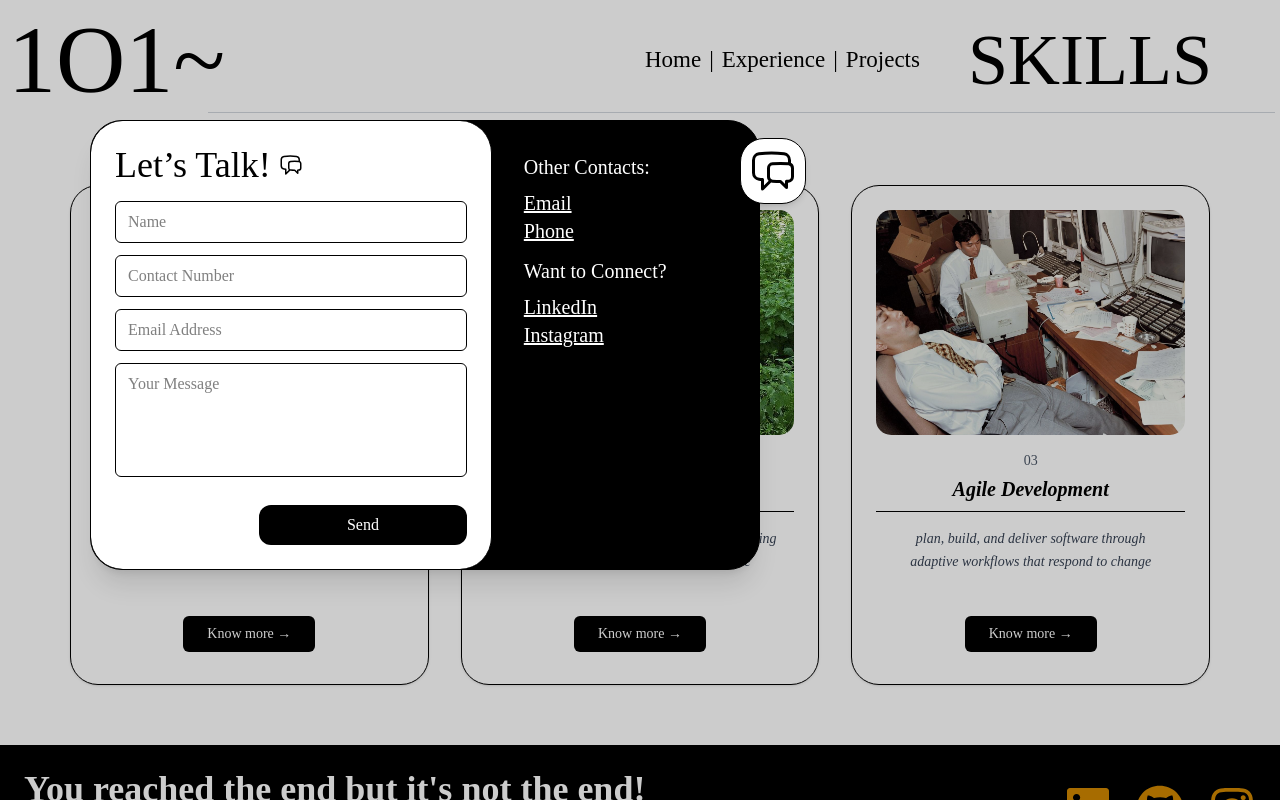
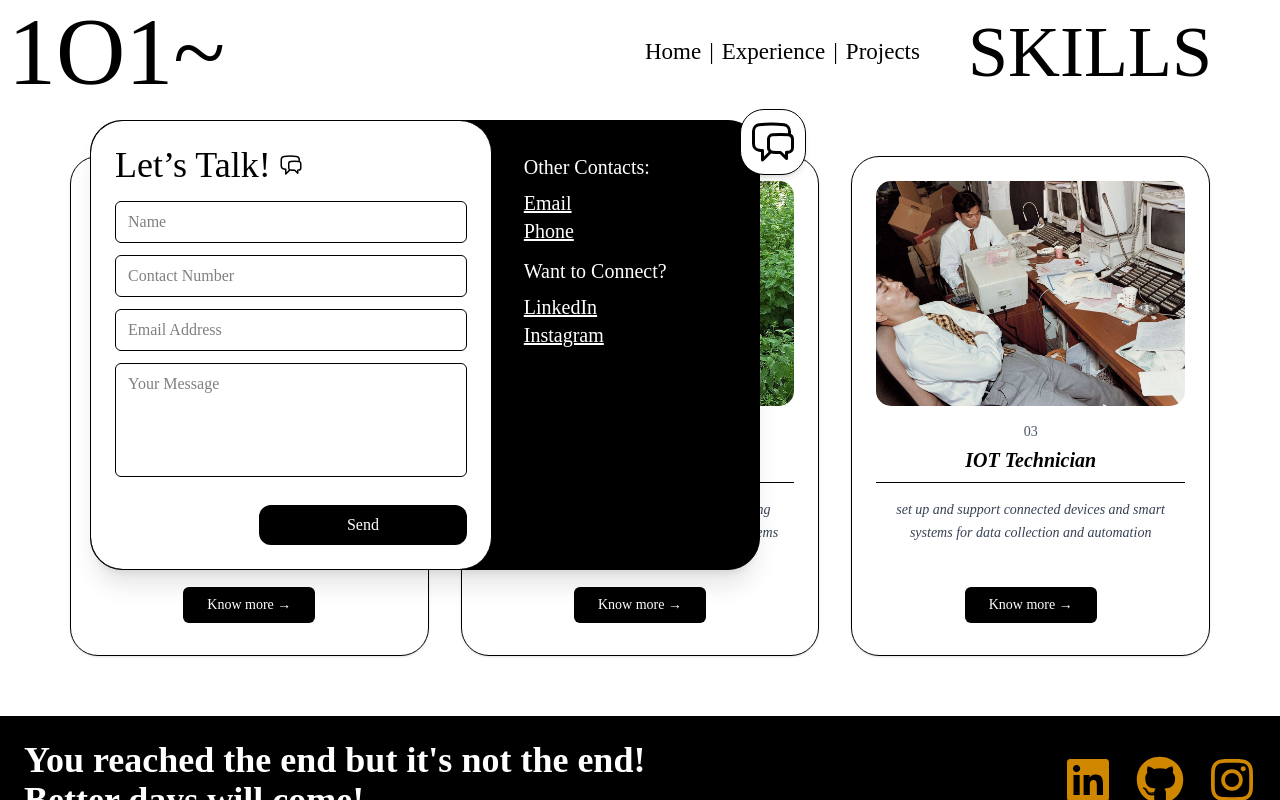
Before and after one commit to Steven101projects/NEXT.JS-101ProjectsPORT2025, a Next.js app: page /skills in a window 1280 px wide. Both pictures are taken after a click on the button 53 px from the left and 163 px from the top of the page. Shown: the top 800 px of the page. Built offline with nearby package versions, Linux system fonts and the light colour scheme.

Commit message:
Updated Service and Projects Page

```diff
--- /dev/null
+++ b/app/api/contact/route.js
@@ -0,0 +1,44 @@
+import nodemailer from "nodemailer";
+
+
+
+
+export async function POST(request) {
+  try {
+    const { name, email, phone, message } = await request.json();
+
+    const transporter = nodemailer.createTransport({
+      service: "gmail",
+      auth: {
+        user: process.env.EMAIL_USER,
+        pass: process.env.EMAIL_PASS,
+      },
+    });
+
+    await transporter.sendMail({
+      from: `"Portfolio Contact" <${process.env.EMAIL_USER}>`,
+      to: process.env.EMAIL_USER,
+      subject: "New Portfolio Message",
+      text: `
+Name: ${name}
+Email: ${email}
+Phone: ${phone}
+
+Message:
+${message}
+      `,
+    });
+
+    return new Response(
+      JSON.stringify({ success: true }),
+      { status: 200 }
+    );
+  } catch (error) {
+    console.error(error);
+
+    return new Response(
+      JSON.stringify({ success: false }),
+      { status: 500 }
+    );
+  }
+}
--- a/app/data/services.js
+++ b/app/data/services.js
@@ -1,30 +1,30 @@
 const services = [
   {
     id: 1,
-    title: "Full-Stack Development",
+    title: "Multimedia Design",
     description:
-      "specialize in building robust, scalable, and user-friendly web applications from the ground up",
+      "design and create visual, interactive, and digital media experiences that communicate ideas clearly and effectively",
     image: "/services-img/fullstack.jpg",
     details:
-      "Our full-stack service covers both frontend and backend development using modern frameworks like React, Node.js, and Express. We ensure smooth integration between the user interface and server logic, delivering applications that are fast, responsive, and secure.",
+      "This service focuses on creating engaging visual content across digital platforms. It includes graphic design, motion visuals, layout design, and interactive media. The goal is to communicate ideas clearly through strong visuals while maintaining consistency with branding and audience expectations.",
   },
   {
     id: 2,
-    title: "UI/UX Design",
+    title: "Full Stack Development",
     description:
-      "focus on creating intuitive and visually engaging interfaces that improve user experience",
+      "build complete web applications by combining frontend interfaces with reliable backend systems",
     image: "/services-img/instructor.jpg",
     details:
-      "Our UI/UX design process focuses on usability, accessibility, and aesthetics. We craft modern interfaces through wireframes and prototypes that align with your brand and enhance user satisfaction across all devices.",
+      "This service covers both client side and server side development using modern web technologies. It includes building responsive user interfaces, developing secure backend logic, managing databases, and connecting everything into a reliable and scalable application.",
   },
   {
     id: 3,
-  title: "Agile Development",
+    title: "IOT Technician",
     description:
-    "plan, build, and deliver software through adaptive workflows that respond to change",
+      "set up and support connected devices and smart systems for data collection and automation",
     image: "/services-img/agility.jpg",
     details:
-    "We apply Agile practices to create software in steady and manageable steps. This includes clear sprint planning, user story creation, continuous feedback, and frequent releases. Our focus is on collaboration, transparency, and steady improvement so each product grows in a clear and predictable way.",
+      "This service focuses on configuring and supporting Internet of Things systems. It includes device setup, sensor integration, basic networking, data collection, and troubleshooting connected hardware to ensure systems operate reliably and efficiently.",
   },
 ];
 
--- a/app/skills/page.tsx
+++ b/app/skills/page.tsx
@@ -8,9 +8,8 @@ import Footer from "@/components/footers"
 export default function Skills(){
     return (
         <>
-        <div>
         <Header page="skills" />
-        </div>
+        <div className="mt-[12vh]"></div>
         <MessageBox />
         <SkillsGrid />
         <Footer />
--- a/components/headers.tsx
+++ b/components/headers.tsx
@@ -48,7 +48,7 @@ function HomeHeader(){
 function SkillsHeader(){
  return (
     <>
-    <header className="flex justify-between items-center mt-[8px] pr-[60px]">
+    <header className="bg-white w-full fixed top-0 z-50 flex justify-between items-center pr-[60px]">
       {/* Left side title */}
       <Link href="/" className="px-2 py-1 text-8xl">
         1O1~
@@ -82,7 +82,6 @@ function SkillsHeader(){
         <p className="px-2 py-1 text-7xl">SKILLS</p>
       </div>
     </header>
-  <hr className="border-gray-300 mb-3 w-10/12 ml-52" />
     </>
  )
 }
--- a/components/projects-components/ViewProjects.tsx
+++ b/components/projects-components/ViewProjects.tsx
@@ -22,7 +22,7 @@ export function RecentProjects({ setShowAll }: ProjectProps) {
     <p className="text-[12vh] italic tracking-wide text-black mb-3">
       RECENT PROJECTS
     </p>
-    <Link href="/blogs" className="hover:text-blue-800 transition-colors underline italic">
+    <Link href="https://nicnotes.netlify.app/blog" className="hover:text-blue-800 transition-colors underline italic">
       Blogs
     </Link>
   </div>
--- a/components/skills-components/MessageBox.jsx
+++ b/components/skills-components/MessageBox.jsx
@@ -6,21 +6,53 @@ import { ChatBubbleLeftRightIcon } from "@heroicons/react/24/outline";
 
 export default function MessageBox() {
   const [open, setOpen] = useState(false);
+  const [loading, setLoading] = useState(false);
+
+  const [form, setForm] = useState({
+    name: "",
+    phone: "",
+    email: "",
+    message: "",
+  });
+
+  async function handleSend() {
+    if (!form.name || !form.email || !form.message) {
+      alert("Please fill in required fields");
+      return;
+    }
+
+    setLoading(true);
+
+    try {
+      const res = await fetch("/api/contact", {
+        method: "POST",
+        headers: { "Content-Type": "application/json" },
+        body: JSON.stringify(form),
+      });
+
+      if (!res.ok) throw new Error("Send failed");
+
+      setForm({ name: "", phone: "", email: "", message: "" });
+      setOpen(false);
+      alert("Message sent successfully");
+    } catch (err) {
+      alert("Failed to send message. Please try again.");
+    } finally {
+      setLoading(false);
+    }
+  }
 
   return (
     <div className="relative">
 
-      {/* Floating or Modal Icon */}
+      {/* Floating Icon */}
       <motion.button
         onClick={() => setOpen(!open)}
         whileHover={{ scale: 1.15 }}
         whileTap={{ scale: 0.95 }}
         className={`
           bg-white border border-black rounded-3xl p-2 shadow-md transition-all duration-300 z-50
-          ${open
-            ? "absolute top-[13px] left-[740px]"
-            : "fixed top-[130px] left-[20px]"
-          }
+          ${open ? "absolute top-[13px] left-[740px]" : "fixed top-[120px] left-[20px]"}
         `}
       >
         <ChatBubbleLeftRightIcon className="w-12 h-12 text-black" />
@@ -29,9 +61,9 @@ export default function MessageBox() {
       <AnimatePresence>
         {open && (
           <>
-            {/* Background Overlay without blur */}
+            {/* Overlay */}
             <motion.div
-              className="fixed inset-0 bg-black/20"
+              className="fixed inset-0"
               onClick={() => setOpen(false)}
               initial={{ opacity: 0 }}
               animate={{ opacity: 1 }}
@@ -44,17 +76,16 @@ export default function MessageBox() {
               initial={{ x: -100, opacity: 0 }}
               animate={{ x: 0, opacity: 1 }}
               exit={{ x: -100, opacity: 0 }}
-              transition={{ type: 'spring', stiffness: 180, damping: 20 }}
+              transition={{ type: "spring", stiffness: 180, damping: 20 }}
             >
-              <div className="flex flex-col md:flex-row h-full">
+              <div className="flex h-full">
 
-                {/* Left Side */}
+                {/* Left */}
                 <motion.div
-                  className="w-full md:w-[60%] p-6 border-r bg-white rounded-4xl border-black flex flex-col justify-between"
-                  initial={{ x: -100, opacity: 0 }}
+                  className="w-[60%] p-6 border-r bg-white rounded-4xl border-black flex flex-col justify-between"
+                  initial={{ x: -80, opacity: 0 }}
                   animate={{ x: 0, opacity: 1 }}
-                  exit={{ x: -100, opacity: 0 }}
-                  transition={{ type: 'spring', stiffness: 150, damping: 20 }}
+                  exit={{ x: -80, opacity: 0 }}
                 >
                   <div>
                     <h2 className="text-4xl mb-4 flex items-center">
@@ -62,63 +93,82 @@ export default function MessageBox() {
                       <ChatBubbleLeftRightIcon className="w-6 h-6 ml-2" />
                     </h2>
 
-                    <form className="flex flex-col gap-3">
+                    <div className="flex flex-col gap-3">
                       <input
                         type="text"
                         placeholder="Name"
+                        value={form.name}
+                        onChange={(e) => setForm({ ...form, name: e.target.value })}
                         className="border border-black rounded-md px-3 py-2"
                       />
+
                       <input
                         type="text"
                         placeholder="Contact Number"
+                        value={form.phone}
+                        onChange={(e) => setForm({ ...form, phone: e.target.value })}
                         className="border border-black rounded-md px-3 py-2"
                       />
+
                       <input
                         type="email"
                         placeholder="Email Address"
+                        value={form.email}
+                        onChange={(e) => setForm({ ...form, email: e.target.value })}
                         className="border border-black rounded-md px-3 py-2"
                       />
+
                       <textarea
+                        rows="4"
                         placeholder="Your Message"
+                        value={form.message}
+                        onChange={(e) => setForm({ ...form, message: e.target.value })}
                         className="border border-black rounded-md px-3 py-2 resize-none"
-                        rows="4"
                       />
-                    </form>
+                    </div>
                   </div>
 
                   <button
-                    type="submit"
-                    className="mt-4 ml-36 bg-black text-white py-2 rounded-xl hover:bg-gray-800 text-base transition-all duration-200"
+                    onClick={handleSend}
+                    disabled={loading}
+                    className="mt-4 ml-36 bg-black text-white py-2 rounded-xl hover:bg-gray-800 text-base disabled:opacity-60"
                   >
-                    Send
+                    {loading ? "Sending..." : "Send"}
                   </button>
                 </motion.div>
 
-                {/* Right Side */}
+                {/* Right */}
                 <motion.div
-                  className="w-full md:w-[40%] bg-black text-white p-8 flex flex-col text-[15px]"
-                  initial={{ x: 20, opacity: 1 }}
+                  className="w-[40%] bg-black text-white p-8 flex flex-col text-[15px]"
+                  initial={{ x: 40, opacity: 0 }}
                   animate={{ x: 0, opacity: 1 }}
-                  exit={{ x: 100, opacity: 0 }}
-                  transition={{ type: 'spring', stiffness: 150, damping: 20, delay: 0.2 }}
+                  exit={{ x: 40, opacity: 0 }}
                 >
-                  <div>
                   <p className="mb-2 text-xl">Other Contacts:</p>
-                    <a href="mailto:castroconi101@gmail.com" className="text-xl block underline hover:text-gray-300">
+
+                  <a href="mailto:castroconi101@gmail.com" className="underline text-xl">
                     Email
                   </a>
-                    <a href="tel:+14374451436" className="text-xl block underline mb-3 hover:text-gray-300">
+
+                  <a href="tel:+14374451436" className="underline text-xl mb-3">
                     Phone
                   </a>
 
                   <p className="text-xl mb-2">Want to Connect?</p>
-                    <a href="https://www.linkedin.com/in/nico-steven-castro-5a5285332/" className="text-xl block underline hover:text-gray-300">
+
+                  <a
+                    href="https://www.linkedin.com/in/nico-steven-castro-5a5285332/"
+                    className="underline text-xl"
+                  >
                     LinkedIn
                   </a>
-                    <a href="https://www.instagram.com/theultracheese_3/#" className="text-xl block underline hover:text-gray-300">
+
+                  <a
+                    href="https://www.instagram.com/theultracheese_3/#"
+                    className="underline text-xl"
+                  >
                     Instagram
                   </a>
-                  </div>
                 </motion.div>
 
               </div>
--- a/components/skills-components/SkillsGridClient.jsx
+++ b/components/skills-components/SkillsGridClient.jsx
@@ -3,15 +3,23 @@ import { useState } from "react";
 
 export default function ServicesGridClient({ services }) {
   const [selectedService, setSelectedService] = useState(null);
+  const [showHint, setShowHint] = useState(false);
 
   return (
     <>
+    {showHint && (
+  <div className="fixed top-6 right-6 z-50 bg-black text-white px-6 py-4 rounded-xl shadow-lg">
+    Press the Message Icon to send a message!
+  </div>
+)}
+
       {/* Service Grid */}
       <div className="grid grid-cols-1 sm:grid-cols-2 lg:grid-cols-3 gap-8 px-[70px] my-7 justify-items-center">
         {services.map((service) => (
           <div
   key={service.id}
   className="
+    relative z-0
     flex flex-col bg-white border-black border rounded-[28px]
     p-6 text-center shadow-sm overflow-hidden
     transition-all duration-300
@@ -107,12 +115,18 @@ export default function ServicesGridClient({ services }) {
       {/* Bottom button aligned right */}
 <div className="w-full flex justify-end mt-8">
   <button
-          onClick={() => setSelectedService(null)}
+    onClick={() => {
+      setSelectedService(null);      // close the modal
+      setShowHint(true);             // show hint
+      setTimeout(() => setShowHint(false), 3000);
+    }}
     className="px-8 py-3 bg-white border border-black rounded-full text-lg hover:bg-black hover:text-white transition"
   >
     Let’s Talk!
   </button>
 </div>
+
+
     </div>
   </div>
 )}
--- a/package.json
+++ b/package.json
@@ -12,6 +12,7 @@
     "@heroicons/react": "^2.2.0",
     "framer-motion": "^12.23.25",
     "next": "^16.0.8",
+    "nodemailer": "^7.0.12",
     "react": "19.2.0",
     "react-dom": "19.2.0",
     "react-icons": "^5.5.0"
```
Also changed, not shown: 1 other file (tests, documents, lock files or other folders). Lines whose indentation alone changed are shown as unchanged.
